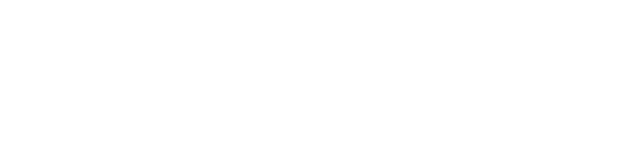
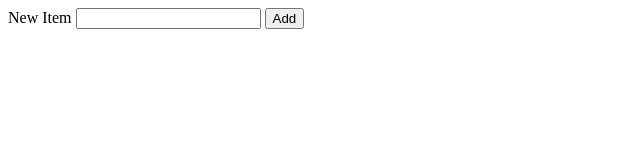
Before and after one commit to farmeroy/to-do-list-app-jquery, a plain HTML site: page index.html in a window 1280 px wide. Shown: the whole page, without its empty margins (0-640 px from the left). Drawn offline with nearby package versions, Linux system fonts and the light colour scheme.

Commit message:
basic app structure

```diff
--- a/index.html
+++ b/index.html
@@ -7,7 +7,16 @@
     <title>To Do List App</title>
 </head>
 <body>
-
+    <div class="to-do">
+        <div class="to-do__form">
+            <label for="add-item">New Item</label>
+            <input name="add-item" id="add-item" type="text">
+            <button>Add</button>
+        </div>
+        <div class="to-do__list">
+            <ul class="to-do-list"></ul>
+        </div>
+    </div>
 
     <script src="https://code.jquery.com/jquery-3.3.1.min.js"
         integrity="sha256-FgpCb/KJQlLNfOu91ta32o/NMZxltwRo8QtmkMRdAu8=" crossorigin="anonymous"></script>
```
